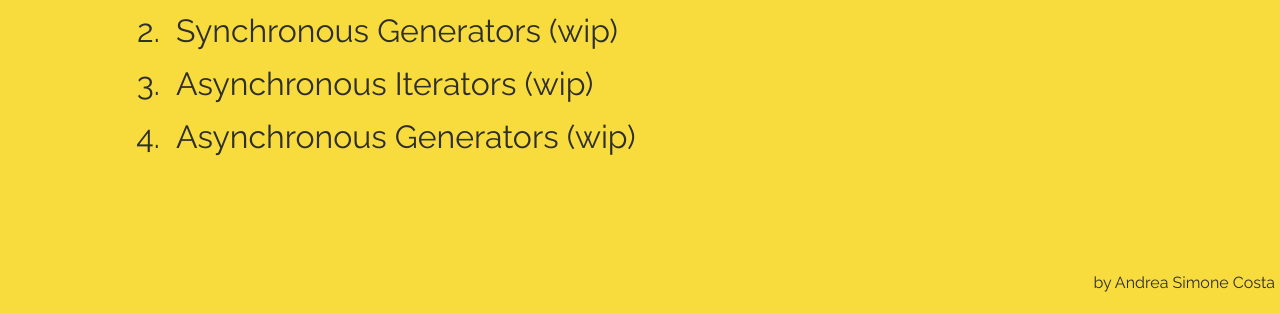
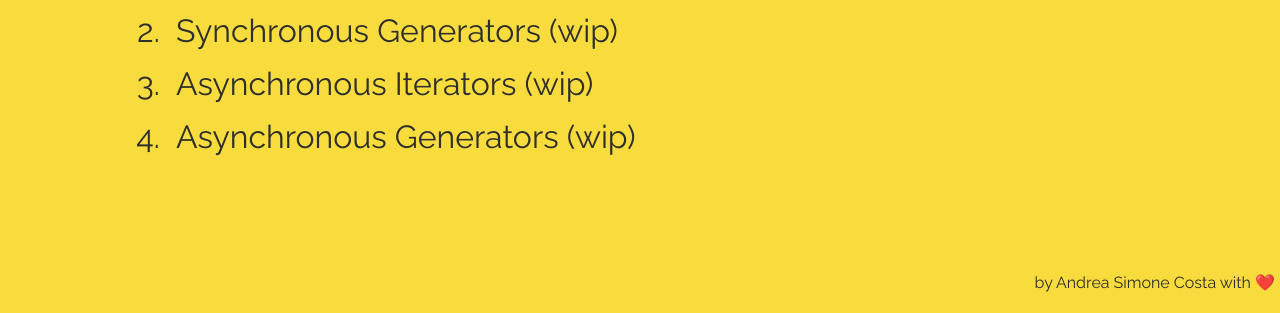
Before and after one commit to Naahuel/JavaScript-Iterators-and-Generators, a plain HTML site: page index.html in a window 1280 px wide. Shown: the part 487-800 px from the top of the page. Drawn offline with Linux system fonts and the light colour scheme.

Commit message:
Add files via upload

```diff
--- a/index.html
+++ b/index.html
@@ -29,7 +29,7 @@
                 </ol>
             </p>
         </div>
-        <p class="me"><a href="https://twitter.com/JFieldEffectT">by Andrea Simone Costa</a></p>
+        <p class="me"><a href="https://twitter.com/JFieldEffectT">by Andrea Simone Costa with ❤️</a></p>
     </main>
 </body>
 
```
Also changed, not shown: sI/index.html (+1 -1 lines).
